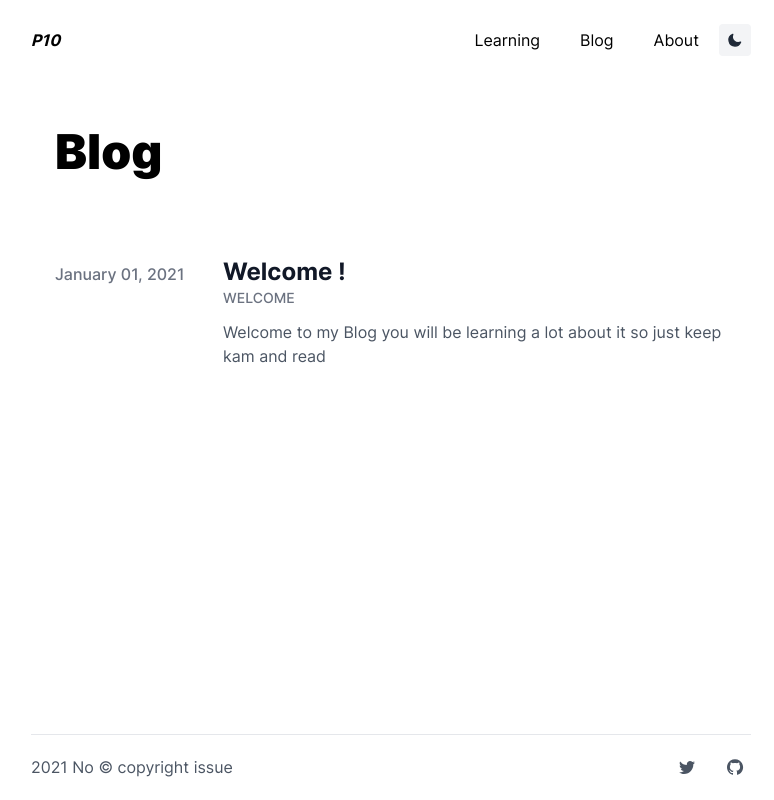
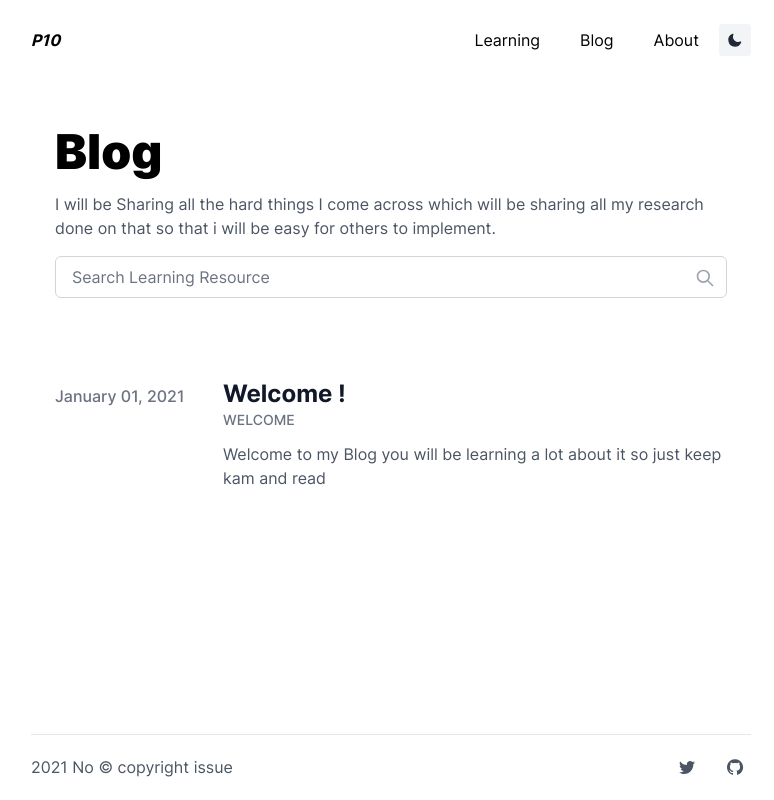
Before and after one commit to pranavp10/pranavp10.me, a Next.js app: page /blog in a window 1280 px wide. Shown: the whole page, without its empty margins (249-1023 px from the left). Built offline with nearby package versions, Linux system fonts and the light colour scheme; what @tailwindcss/typography would draw is missing.

Commit message:
Ui updated

```diff
--- a/src/pages/about.js
+++ b/src/pages/about.js
@@ -17,7 +17,7 @@ const About = () => (
             href="https://nextjs.org/"
             target="_blank"
             rel="noopener noreferrer"
-            className="text-blue-500 font-bold">
+            className="text-blue-900 font-bold dark:text-blue-300 un">
             Next js (The React Framework)
           </a>{' '}
           and{' '}
@@ -25,7 +25,7 @@ const About = () => (
             href="https://tailwindcss.com/"
             target="_blank"
             rel="noopener noreferrer"
-            className="text-blue-500 font-bold">
+            className="text-blue-900 font-bold dark:text-blue-300 un">
             Tailwind css
           </a>{' '}
           and check out the list of{' '}
@@ -33,7 +33,7 @@ const About = () => (
             href="https://libraries.pranavp10.me/"
             target="_blank"
             rel="noopener noreferrer"
-            className="text-blue-500 font-bold">
+            className="text-blue-900 font-bold dark:text-blue-300 un">
             Framework and Libraries
           </a>{' '}
           I have used till now.
@@ -48,7 +48,7 @@ const About = () => (
             href="https://github.com/searchkit/searchkit"
             target="_blank"
             rel="noopener noreferrer"
-            className="text-blue-500 font-bold">
+            className="text-blue-900 font-bold dark:text-blue-300 un">
             @searchkit
           </a>
           ,{' '}
@@ -56,7 +56,7 @@ const About = () => (
             href="https://github.com/LoginRadius/engineering-portal"
             target="_blank"
             rel="noopener noreferrer"
-            className="text-blue-500 font-bold">
+            className="text-blue-900 font-bold dark:text-blue-300 un">
             @LoginRadius
           </a>{' '}
           and planing to contribute to more open source project in the feature
@@ -64,7 +64,7 @@ const About = () => (
         <li className="text-gray-600 dark:text-gray-100 my-4">
           I always right down all my{' '}
           <Link href="/learning">
-            <a className="text-blue-500 font-bold">learning Process</a>
+            <a className="text-blue-900 font-bold dark:text-blue-300 un">learning Process</a>
           </Link>{' '}
           and share with the people so that it will help others to learn what I have learnt.
         </li>
--- a/src/pages/blog.js
+++ b/src/pages/blog.js
@@ -1,19 +1,48 @@
 import PropTypes from 'prop-types';
 import BlogPost from '@/components/blog/blogPost';
 import { getAllFilesFrontMatter } from '@/components/blog/mdx';
+import { useState } from 'react';
 
 const Blog = ({ posts }) => {
-  const filteredBlogPosts = posts.sort(
-    (a, b) => Number(new Date(b.publishedAt)) - Number(new Date(a.publishedAt))
-  );
+  const [searchValue, setSearchValue] = useState('');
+  const filteredBlogPosts = posts.filter((frontMatter) => {
+    const searchContent = frontMatter.title + frontMatter.summary + frontMatter.tags.join(' ');
+    return searchContent.toLowerCase().includes(searchValue.toLowerCase());
+  });
   return (
     <div className="pt-32">
       <div className="flex flex-col justify-center items-start max-w-2xl mx-auto mb-16">
         <div className="max-w-3xl pb-8 md:pb-16 text-center md:text-left">
           <h1 className="text-5xl font-black">Blog</h1>
+          <p className="text-gray-600 dark:text-gray-100 my-4">
+            I will be Sharing all the hard things I come across which will be sharing all my
+            research done on that so that i will be easy for others to implement.
+          </p>
+          <div className="relative w-full">
+            <input
+              aria-label="Search Learning Resource"
+              type="text"
+              onChange={(e) => setSearchValue(e.target.value)}
+              placeholder="Search Learning Resource"
+              className="block w-full px-4 py-2 text-gray-900 bg-white border border-gray-300 rounded-md dark:border-gray-900 focus:ring-gray-500 focus:border-gray-500 dark:bg-gray-800 dark:text-gray-100"
+            />
+            <svg
+              className="absolute w-5 h-5 text-gray-400 right-3 top-3 dark:text-gray-300"
+              xmlns="http://www.w3.org/2000/svg"
+              fill="none"
+              viewBox="0 0 24 24"
+              stroke="currentColor">
+              <path
+                strokeLinecap="round"
+                strokeLinejoin="round"
+                strokeWidth={2}
+                d="M21 21l-6-6m2-5a7 7 0 11-14 0 7 7 0 0114 0z"
+              />
+            </svg>
+          </div>
         </div>
         {filteredBlogPosts.map((frontMatter) => (
-          <BlogPost key={frontMatter.title} {...frontMatter} slug={`/blog/${frontMatter.slug}`} />
+          <BlogPost key={frontMatter.title} {...frontMatter} slug={`blog/${frontMatter.slug}`} />
         ))}
       </div>
     </div>
--- a/src/pages/blog/[slug].js
+++ b/src/pages/blog/[slug].js
@@ -3,13 +3,24 @@ import { getFiles, getFileBySlug } from '@/components/blog/mdx';
 import BlogLayout from '@/components/blog/layout';
 import MDXComponents from '@/components/blog/MDXComponents';
 import PropTypes from 'prop-types';
+import { SEO } from '@/components/utils';
 
 const Blog = ({ mdxSource, frontMatter }) => {
   const content = hydrate(mdxSource, {
     components: MDXComponents,
   });
 
-  return <BlogLayout frontMatter={frontMatter}>{content}</BlogLayout>;
+  return (
+    <>
+      <SEO
+        BaseTitle={frontMatter.title}
+        description={frontMatter.summary}
+        imageUrl={`https://pranavp10.me/images/blog/${frontMatter.image}`}
+        slug={`/blog/${frontMatter.slug}`}
+      />
+      <BlogLayout frontMatter={frontMatter}>{content}</BlogLayout>
+    </>
+  );
 };
 
 export async function getStaticPaths() {
--- a/src/styles/globals.css
+++ b/src/styles/globals.css
@@ -124,3 +124,20 @@ input[type='text'], input[type='email'] {
 .step>h3 {
   @apply my-0;
 }
+
+.un {
+  display: inline-block;
+}
+
+.un::after {
+  content: '';
+  width: 0px;
+  height: 3px;
+  display: block;
+  @apply bg-blue-900 dark:bg-blue-300;
+  transition: 300ms;
+}
+
+.un:hover::after {
+  width: 100%;
+}
```
